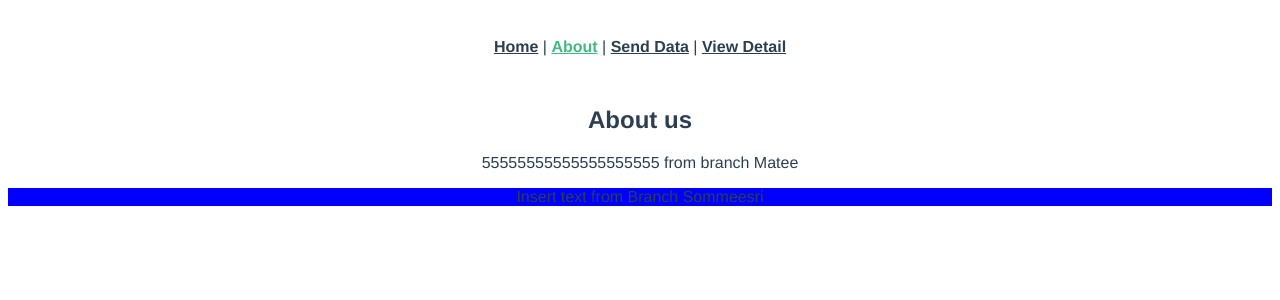
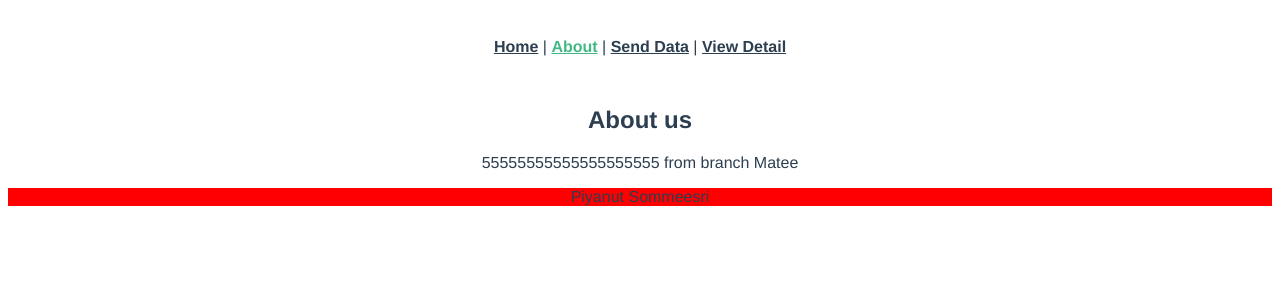
Before and after one commit to maenae191/Vue-Learning, a Vue app: page /about in a window 1280 px wide. Shown: the top 300 px of the page. Built offline with nearby package versions, Linux system fonts and the light colour scheme.

Commit message:
edit bg and text

```diff
--- a/src/components/AboutUs.vue
+++ b/src/components/AboutUs.vue
@@ -6,8 +6,8 @@
 
 
 
-    <main style="background:blue">
-        Insert text from Branch Sommeesri
+    <main style="background:red">
+        Piyanut Sommeesri
     </main>
 
 
```
